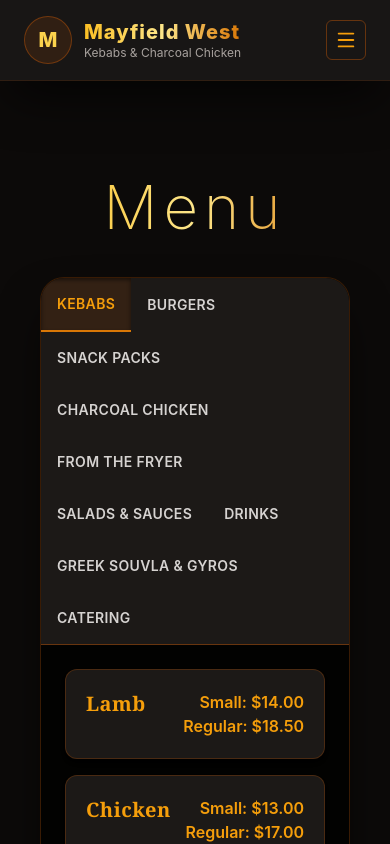
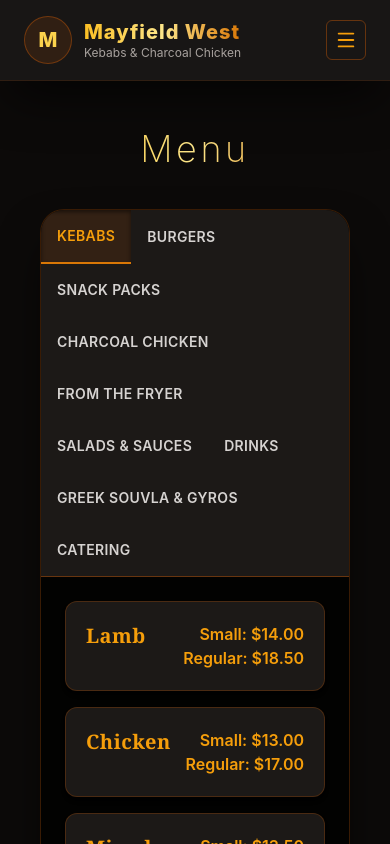
Before and after one commit to Anudepp/MWKCC, a React (Vite) app: page /menu in a window 390 px wide. Shown: the top 844 px of the page. Built offline with nearby package versions, Linux system fonts and the light colour scheme.

Commit message:
fix/menu-ux-spacing-and-scroll

```diff
--- a/src/pages/Menu.jsx
+++ b/src/pages/Menu.jsx
@@ -533,12 +533,12 @@ export default function Menu() {
   );
 
   return (
-    // **Page Background: Deep Black**
-    <div className="bg-stone-950 min-h-screen py-24 px-4">
+    // **Page Background: Deep Black - Padding is now pt-12 (top) and pb-16 (bottom)**
+    <div className="bg-stone-950 min-h-screen pt-12 pb-16 px-4">
       <div className="container mx-auto max-w-6xl">
 
-        {/* **Menu Title: Consistent Bronze Gradient and Font** */}
-        <h1 className={`text-6xl font-extralight text-center mb-10 tracking-widest ${BRONZE_GRADIENT}`}>
+        {/* // Menu Title: Responsive Sizing */}
+        <h1 className={`text-4xl md:text-6xl font-extralight text-center mb-10 tracking-widest ${BRONZE_GRADIENT}`}>
        Menu
         </h1>
 
```
